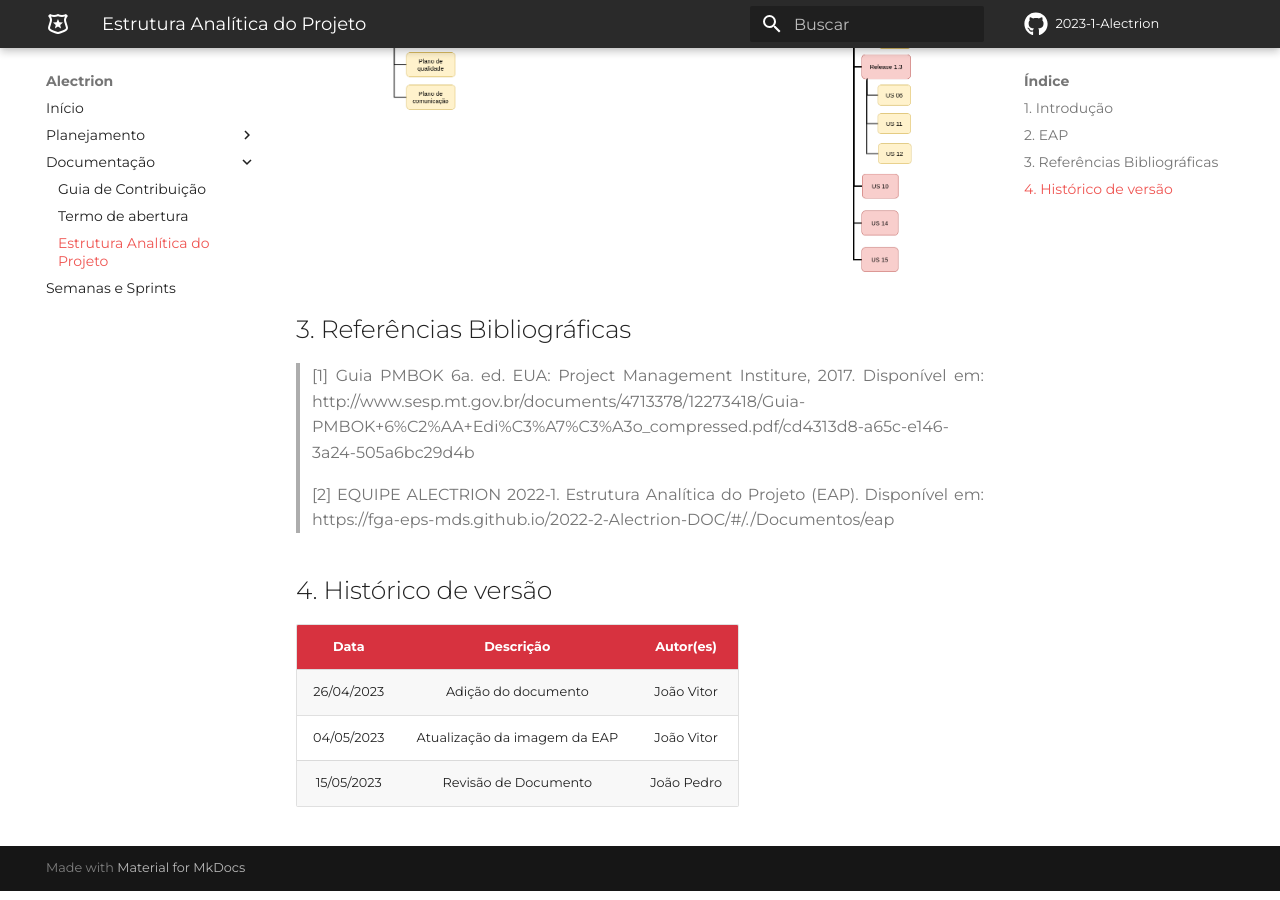
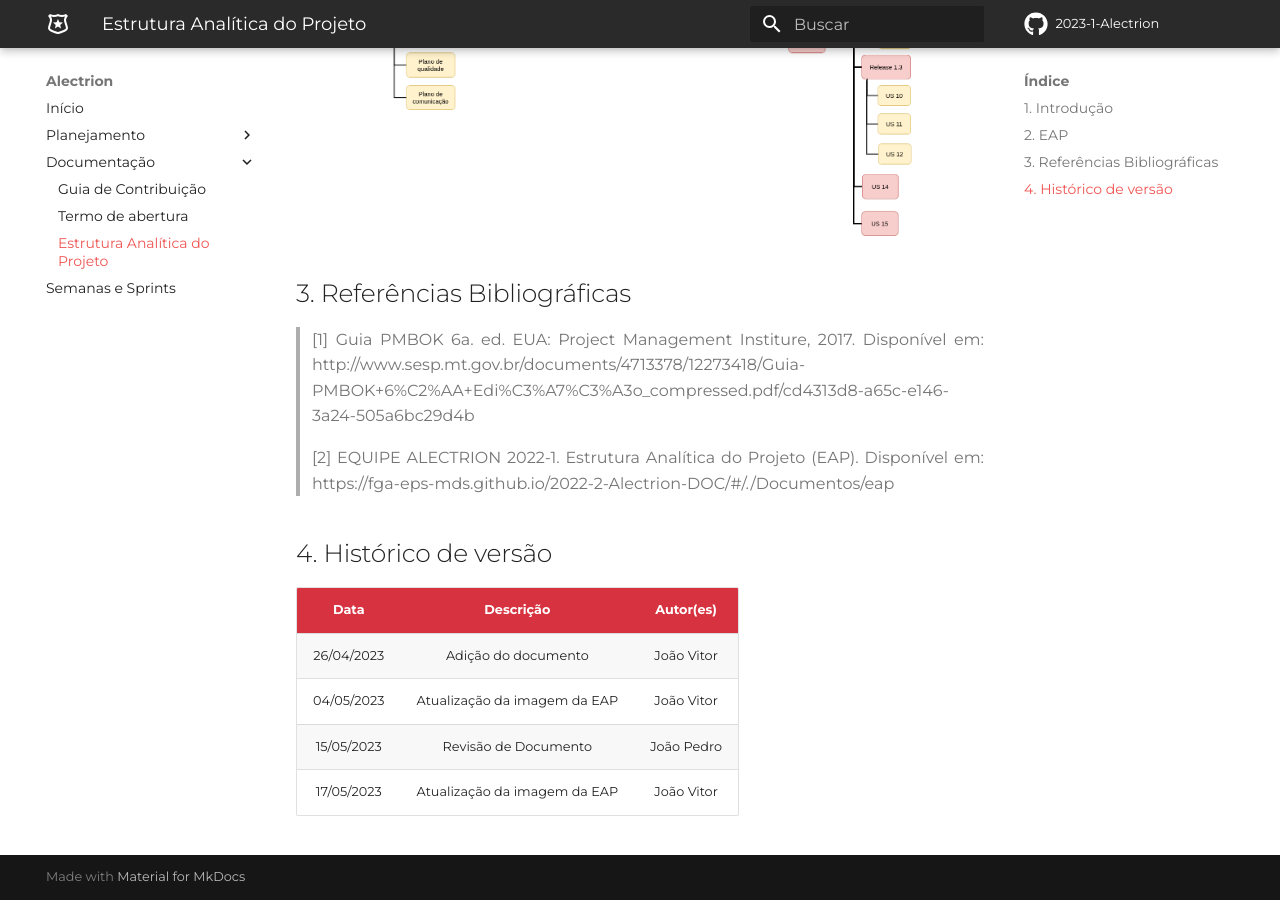
Before and after one commit to fga-eps-mds/2023-1-Alectrion-DOC, an MkDocs documentation site: the page built from docs/documentacao/eap.md, in a window 1280 px wide and 900 px high, scrolled down 846 px. Built offline with MkDocs 1.6.1 and Material for MkDocs 9.7.7, drawn with Linux system fonts in a browser that asks for light colours; some web fonts are replaced; comment, search, counter and statistics services are not loaded.

Commit message:
#18 refactor: atualizar eap

```diff
--- a/docs/documentacao/eap.md
+++ b/docs/documentacao/eap.md
@@ -29,3 +29,4 @@ A imagem 1 abaixo mostra a EAP para o projeto Alectrion.
 |26/04/2023| Adição do documento | João Vitor |
 |04/05/2023| Atualização da imagem da EAP | João Vitor |
 |15/05/2023| Revisão de Documento | João Pedro |
+|17/05/2023| Atualização da imagem da EAP | João Vitor |
```
Also changed, not shown: docs/assets/eap.png.
